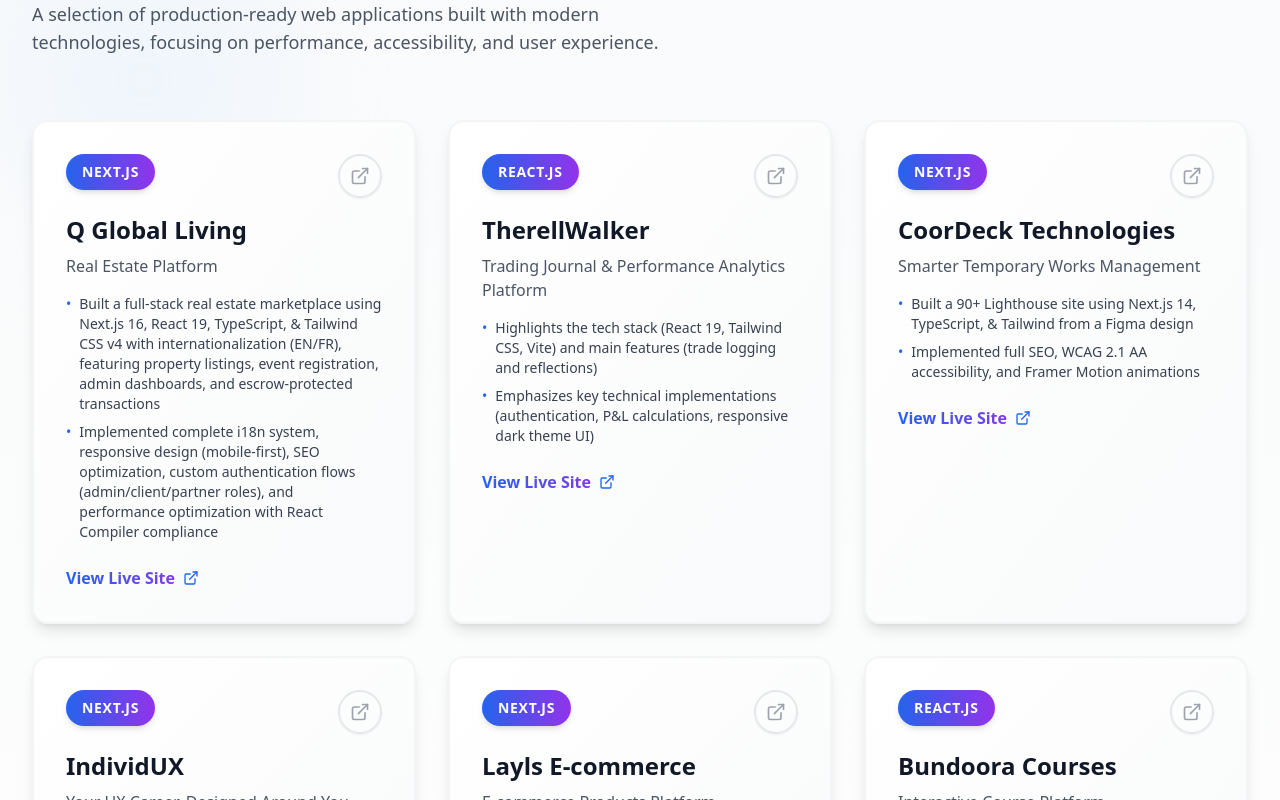
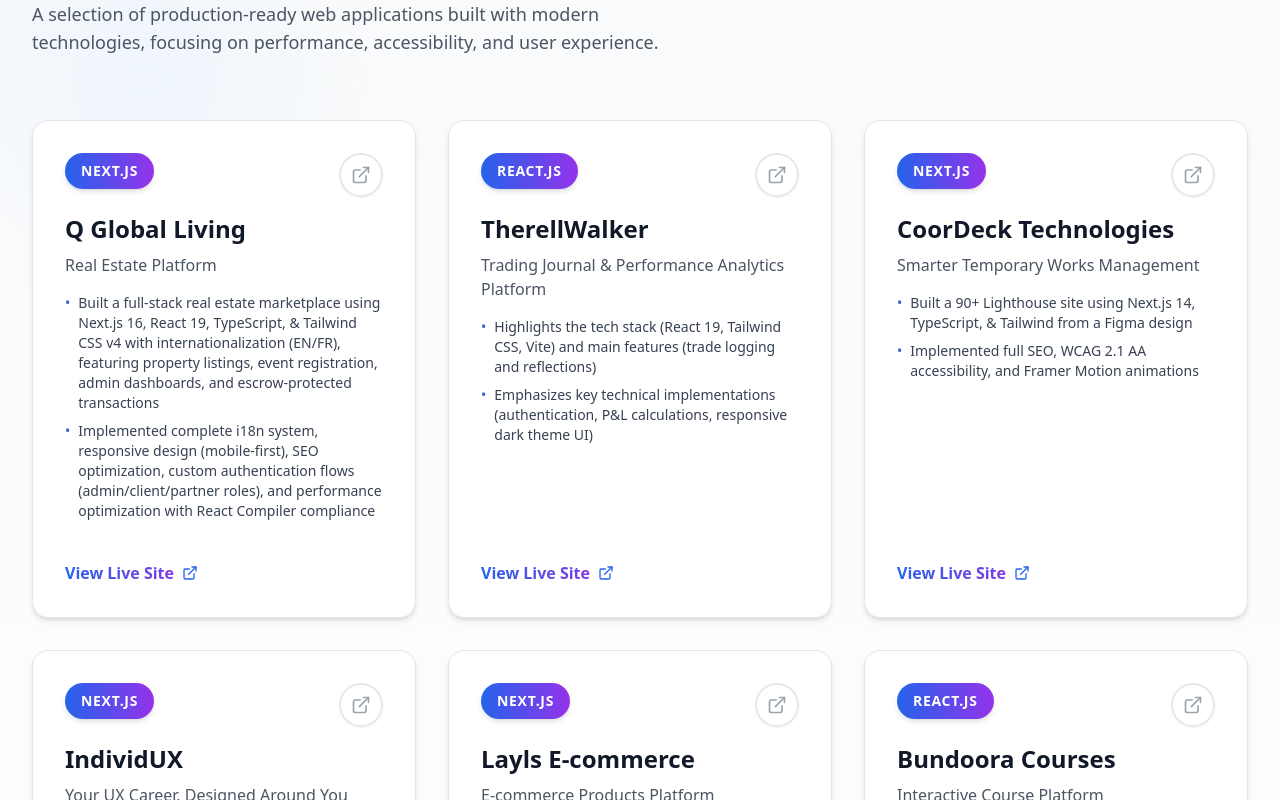
Before and after one commit to Md-Ridoy-Hasan-Kamrul/Final_Portfolio, a React (Vite) app: page / in a window 1280 px wide. Shown: the part 2780-3580 px from the top of the page. Built offline with nearby package versions, Linux system fonts and the light colour scheme.

Commit message:
Refactor ProjectCard component for improved layout and hover effects

```diff
--- a/src/components/Projects.tsx
+++ b/src/components/Projects.tsx
@@ -105,34 +105,25 @@ const projects: Project[] = [
 
 const ProjectCard = memo(({ project }: { project: Project }) => (
   <motion.article
-    className='cursor-target bg-gradient-to-br from-white to-gray-50 p-6 sm:p-8 rounded-2xl border-2 border-gray-100 hover:border-blue-400 transition-all duration-500 group relative overflow-hidden shadow-lg hover:shadow-2xl'
+    className='cursor-target bg-white p-6 sm:p-8 rounded-2xl border border-gray-200 hover:border-blue-400 transition-all duration-300 group relative overflow-hidden shadow-md hover:shadow-xl h-full flex flex-col'
     initial={{ opacity: 0, y: 20 }}
     whileInView={{ opacity: 1, y: 0 }}
     viewport={{ once: true, margin: '-50px' }}
     transition={{ duration: 0.5 }}
-    whileHover={{
-      y: -12,
-      scale: 1.02,
-      transition: { duration: 0.3, type: 'spring', stiffness: 300 },
-    }}
   >
     {/* Animated gradient overlay on hover */}
     <motion.div
-      className='absolute inset-0 bg-gradient-to-br from-blue-500/0 via-purple-500/0 to-pink-500/0 opacity-0 group-hover:opacity-100 transition-opacity duration-700 -z-0 rounded-2xl'
-      initial={false}
-      whileHover={{
-        background: [
-          'linear-gradient(135deg, rgba(59, 130, 246, 0) 0%, rgba(168, 85, 247, 0) 50%, rgba(236, 72, 153, 0) 100%)',
-          'linear-gradient(135deg, rgba(59, 130, 246, 0.1) 0%, rgba(168, 85, 247, 0.1) 50%, rgba(236, 72, 153, 0.1) 100%)',
-        ],
-        transition: { duration: 0.7 },
+      className='absolute inset-0 opacity-0 group-hover:opacity-10 transition-opacity duration-500 pointer-events-none'
+      style={{
+        background:
+          'linear-gradient(135deg, #3b82f6 0%, #a855f7 50%, #ec4899 100%)',
       }}
     />
 
-    {/* Decorative corner accent */}
-    <div className='absolute top-0 right-0 w-20 h-20 bg-gradient-to-br from-blue-100 to-purple-100 opacity-0 group-hover:opacity-100 transition-opacity duration-500 blur-2xl rounded-full -z-0' />
+    {/* Subtle corner glow */}
+    <div className='absolute -top-10 -right-10 w-40 h-40 bg-gradient-to-br from-blue-400/20 to-purple-400/20 opacity-0 group-hover:opacity-100 transition-opacity duration-500 blur-3xl rounded-full pointer-events-none' />
 
-    <div className='relative z-10'>
+    <div className='relative z-10 flex flex-col h-full'>
       <div className='flex justify-between items-start mb-3 sm:mb-4'>
         <motion.span
           className='text-xs sm:text-sm font-bold text-white uppercase tracking-wider px-4 py-2 bg-gradient-to-r from-blue-600 to-purple-600 rounded-full shadow-md group-hover:shadow-lg group-hover:from-blue-500 group-hover:to-purple-500 transition-all duration-300'
@@ -167,7 +158,7 @@ const ProjectCard = memo(({ project }: { project: Project }) => (
         {project.description}
       </p>
 
-      <ul className='space-y-2 mb-4 sm:mb-6'>
+      <ul className='space-y-2 mb-6 flex-grow'>
         {project.highlights.map((highlight, idx) => (
           <motion.li
             key={idx}
@@ -183,6 +174,7 @@ const ProjectCard = memo(({ project }: { project: Project }) => (
         ))}
       </ul>
 
+      <div className='mt-auto pt-4'>
         <motion.a
           href={project.liveUrl}
           target='_blank'
@@ -201,6 +193,7 @@ const ProjectCard = memo(({ project }: { project: Project }) => (
             />
           </motion.span>
         </motion.a>
+      </div>
     </div>
   </motion.article>
 ));
```
Lines whose indentation alone changed are shown as unchanged.
